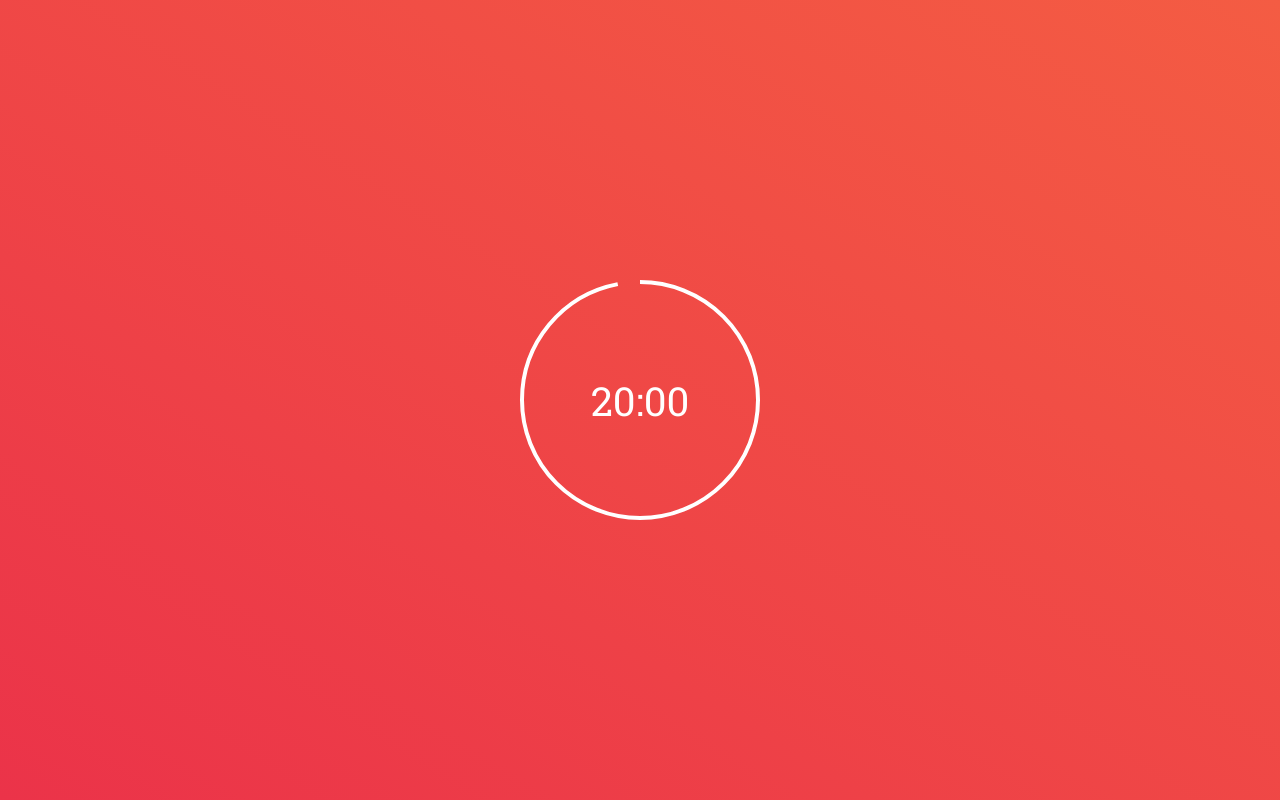
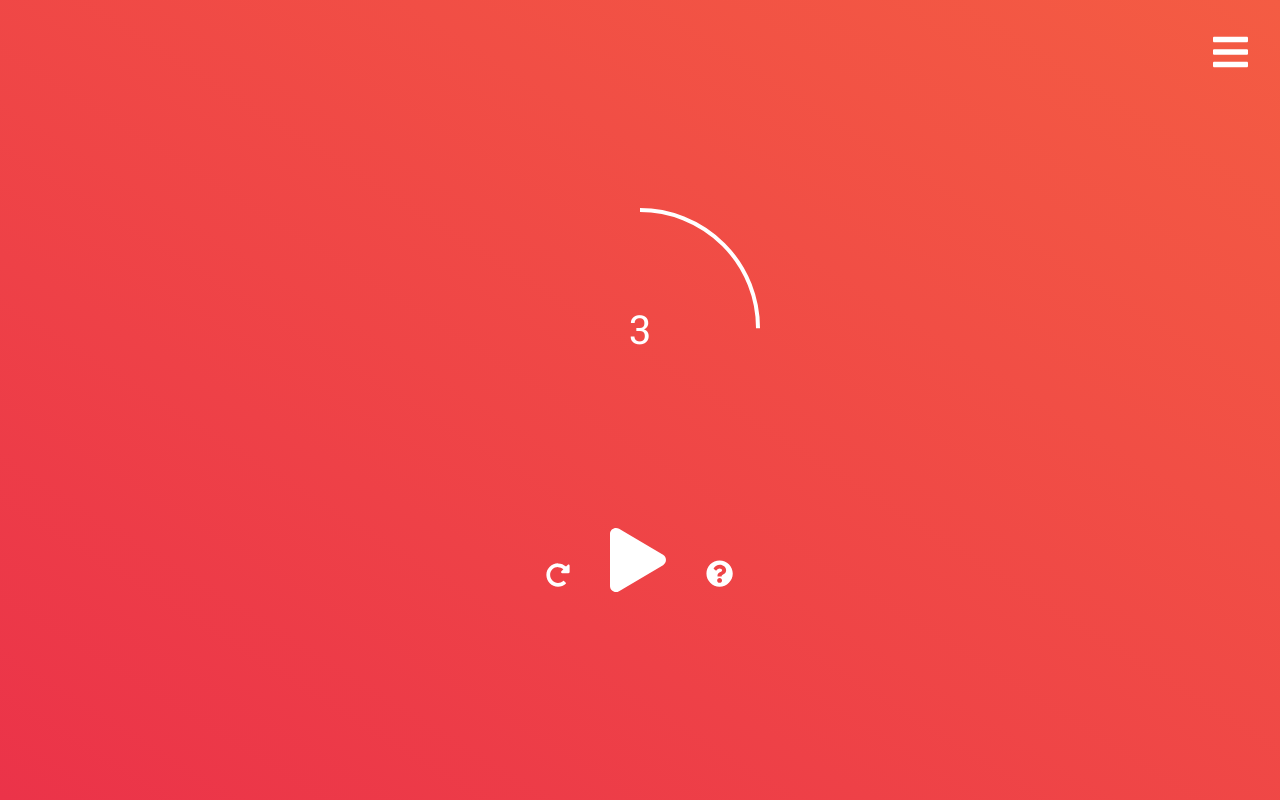
Before and after one commit to gabobaCS/FCC-Front-End-Libraries, a React (Create React App) app in the folder Pomodoro Clock/my-app/: page / in a window 1280 px wide. Built offline with nearby package versions, Linux system fonts and the light colour scheme.

Commit message:
Added Basic Functionality

```diff
--- a/Pomodoro Clock/my-app/src/App.css
+++ b/Pomodoro Clock/my-app/src/App.css
@@ -4,6 +4,7 @@
   background: linear-gradient(to bottom left, #F45C43, #EB3349); /* W3C, IE 10+/ Edge, Firefox 16+, Chrome 26+, Opera 12+, Safari 7+ */
   height: 100vh;
   display: flex;
+  flex-direction: column;
   align-items: center;
   justify-content: center;
 }
--- a/Pomodoro Clock/my-app/src/App.js
+++ b/Pomodoro Clock/my-app/src/App.js
@@ -3,6 +3,11 @@ import './App.css';
 import Sidebar from './components/Sidebar';
 import Display from './components/Display';
 import Buttons from './components/Buttons';
+import { FontAwesomeIcon } from '@fortawesome/react-fontawesome'
+import { faPlay, faRedoAlt, faQuestionCircle, faBars } from '@fortawesome/free-solid-svg-icons'
+import { library } from '@fortawesome/fontawesome-svg-core'
+
+library.add(faPlay, faRedoAlt, faQuestionCircle, faBars)
 
 class App extends Component {
   render() {
--- /dev/null
+++ b/Pomodoro Clock/my-app/src/components/Buttons.css
@@ -0,0 +1,18 @@
+.buttons{
+  margin-top: 5rem;
+  font-size: 1.5rem;
+  color: white;
+}
+.buttons > svg{
+  text-align: center;
+}
+.play{
+  font-size: 4rem;
+  margin: 0 2.5rem;
+}
+.buttons > svg:hover{
+  cursor: pointer;
+}
+.question{
+  font-size: 1.7rem;
+}
--- a/Pomodoro Clock/my-app/src/components/Buttons.js
+++ b/Pomodoro Clock/my-app/src/components/Buttons.js
@@ -1,9 +1,16 @@
 import React, { Component } from 'react';
+import './Buttons.css';
+import { FontAwesomeIcon } from '@fortawesome/react-fontawesome'
 
 class Buttons extends Component{
   render(){
     return (
-      <div></div>
+      <div className="buttons">
+        <FontAwesomeIcon id="reset" icon="redo-alt" />
+        <FontAwesomeIcon icon="play" id="start_stop" className="play"/>
+        <FontAwesomeIcon icon="question-circle" className="question" />
+      </div>
+
     );
   }
 }
--- a/Pomodoro Clock/my-app/src/components/Display.css
+++ b/Pomodoro Clock/my-app/src/components/Display.css
@@ -23,20 +23,23 @@
 .display svg{
   transform: rotate(-90deg);
 }
+
 .display > svg > circle{
+  --circ: calc(742);
   stroke: white;
   stroke-width: 4;
-  stroke-dasharray: 1000;
-  stroke-dashoffset: 250;
+  stroke-dasharray: var(--circ);
+  stroke-dashoffset: 0;
   /* stroke-dashoffset: 300; */
   fill: none;
   cx: 50%;
   cy: 50%;
   r: calc(7.5rem - 2px);
-  animation: stroke 180s linear forwards;
+
 }
 @keyframes stroke {
   to{
-    stroke-dashoffset: 1000;
+    stroke-dashoffset: 742;
+
   }
 }
--- a/Pomodoro Clock/my-app/src/components/Display.js
+++ b/Pomodoro Clock/my-app/src/components/Display.js
@@ -1,16 +1,43 @@
 import React, { Component } from 'react';
 import './Display.css';
 
+
 class Display extends Component{
+  constructor(props){
+    super(props)
+
+    this.state = {
+      timer: 10,
+      totalTime: '10s'
+    }
+    this.tick = this.tick.bind(this);
+  }
+  tick(){
+
+    this.setState({
+      timer: this.state.timer - 1,
+    })
+    if (this.state.timer == 0){
+      clearInterval(this.interval)
+    }
+  }
+  componentDidMount() {
+    this.interval = setInterval(() => this.tick(), 1000);
+  }
+
+  componentWillUnmount() {
+    clearInterval(this.interval);
+  }
+
   render(){
     return (
       <React.Fragment>
         <div className="display">
           <div className="timer">
-              <h2>20:00</h2>
+              <h2>{this.state.timer}</h2>
           </div>
           <svg width="15rem" height="15rem">
-              <circle  className="circle" />
+              <circle  className="circle"  style={{animation: 'stroke '+this.state.totalTime+' linear forwards'}}/>
           </svg>
         </div>
       </React.Fragment>
@@ -18,4 +45,5 @@ class Display extends Component{
     );
   }
 }
+
  export default Display;
--- /dev/null
+++ b/Pomodoro Clock/my-app/src/components/Sidebar.css
@@ -0,0 +1,10 @@
+.menu{
+  color: white;
+  position: absolute;
+  right: 2rem;
+  top: 2rem;
+  font-size: 2.5rem;
+}
+.menu:hover{
+  cursor: pointer;
+}
--- a/Pomodoro Clock/my-app/src/components/Sidebar.js
+++ b/Pomodoro Clock/my-app/src/components/Sidebar.js
@@ -1,9 +1,11 @@
 import React, { Component } from 'react';
+import './Sidebar.css';
+import { FontAwesomeIcon } from '@fortawesome/react-fontawesome'
 
 class Sidebar extends Component{
   render(){
     return (
-      <div></div>
+      <FontAwesomeIcon icon="bars" className="menu"/>
     );
   }
 }
```
Also changed, not shown: 1 other file (tests, documents, lock files or other folders).
